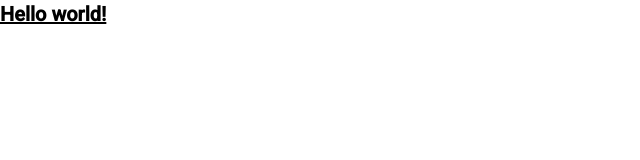
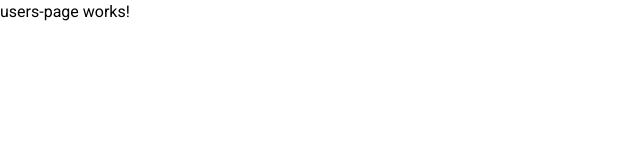
Before and after one commit to AleksandrCherniavskiy/users-app, an Angular app: page /users in a window 1280 px wide. Before the commit this address led to /. Shown: the top 160 px of the page, without its empty margins (0-640 px from the left). Built offline with nearby package versions, Linux system fonts and the light colour scheme.

Commit message:
add routing for users page and create users page component

```diff
--- a/src/app/app.component.html
+++ b/src/app/app.component.html
@@ -1,3 +1 @@
-<h1 class="text-xl font-bold underline">
-  Hello world!
-</h1>
+<router-outlet></router-outlet>
--- a/src/app/app.routes.ts
+++ b/src/app/app.routes.ts
@@ -1,3 +1,9 @@
 import { Routes } from '@angular/router';
 
-export const routes: Routes = [];
+export const routes: Routes = [{
+  path: 'users',
+  loadComponent: () => import('./users-page/users-page.component').then(m => m.UsersPageComponent),
+}, {
+  path: '**',
+  redirectTo: 'users',
+}];
--- /dev/null
+++ b/src/app/users-page/users-page.component.html
@@ -0,0 +1 @@
+<p>users-page works!</p>
```
Also changed, not shown: src/app/users-page/users-page.component.ts (added, +11 -0 lines).
